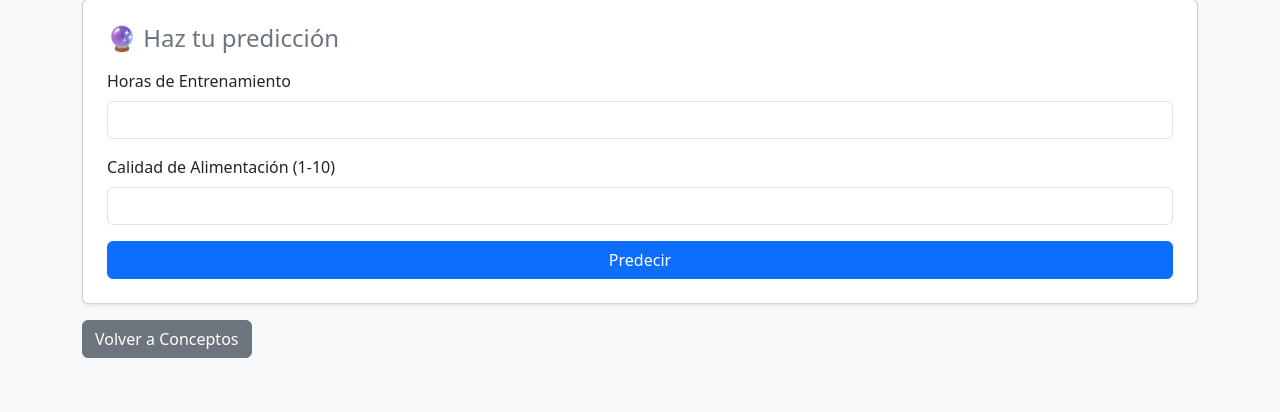
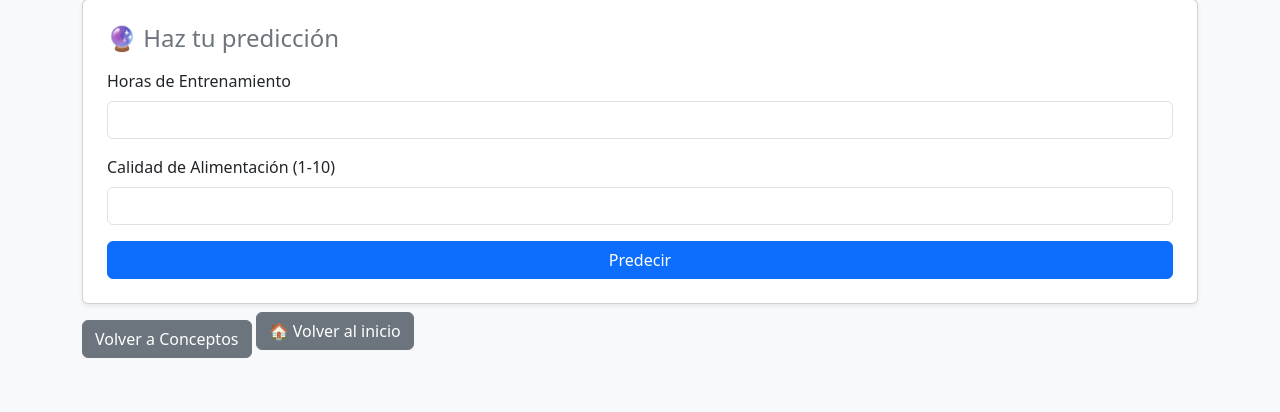
Before and after one commit to Lnbernal/SystemInnovation, a Flask app: page /linearRegression/ejercicio in a window 1280 px wide. Shown: the part 280-692 px from the top of the page. Run offline with Flask 3, Linux system fonts and the light colour scheme.

Commit message:
Se agrego un boton dde ir a inicio

```diff
--- a/templates/LRindex.html
+++ b/templates/LRindex.html
@@ -57,6 +57,7 @@
 
     <!-- Botón de regreso -->
     <a href="/linearRegression/conceptos" class="btn btn-secondary mt-3">Volver a Conceptos</a>
+    <a href="/index" class="btn btn-secondary">🏠 Volver al inicio</a>
   </div>
 </body>
 </html>
```
